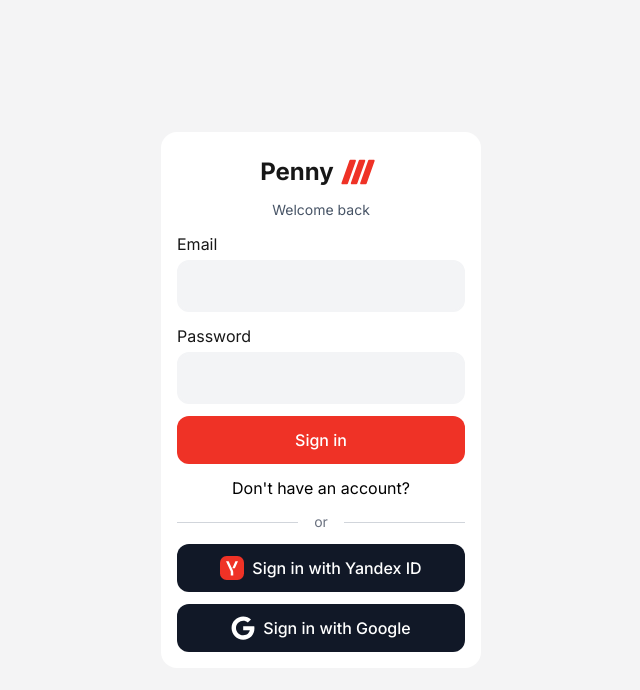
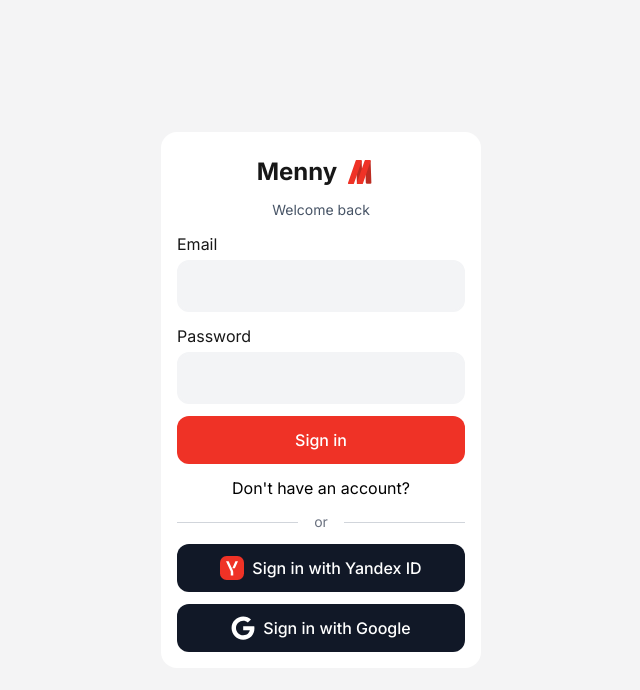
Before and after one commit to VladiWise/monevo, a Next.js app: page /auth/login in a window 1280 px wide. Shown: the top 690 px of the page, without its empty margins (319-959 px from the left). Built offline with nearby package versions, Linux system fonts and the light colour scheme; no server answers.

Commit message:
Client: Style - main name and logo on mail page changed

```diff
--- a/src/components/SvgIcons.tsx
+++ b/src/components/SvgIcons.tsx
@@ -20,21 +20,25 @@
   <svg
     width={size}
     height={size}
-    viewBox="0 0 500 500"
+    viewBox="0 0 608 603"
     fill="none"
     xmlns="http://www.w3.org/2000/svg"
   >
-    <circle cx="250" cy="250" r="250" fill="white" />
+    <ellipse cx="304" cy="301.5" rx="304" ry="301.5" fill="white" />
     <path
-      d="M160.72 129.256C162.133 125.261 165.91 122.59 170.148 122.591L218.474 122.594C225.376 122.594 230.203 129.422 227.901 135.929L144.898 370.565C143.485 374.56 139.708 377.23 135.47 377.23L87.1446 377.23C80.2421 377.23 75.4152 370.402 77.7171 363.895L160.72 129.256Z"
+      d="M312.712 161.205C312.599 157.974 309.945 155.413 306.711 155.415L248.209 155.455C244.815 155.457 242.098 158.272 242.217 161.664L252.139 445.797C252.252 449.029 254.906 451.59 258.14 451.588L316.641 451.545C320.035 451.543 322.751 448.728 322.633 445.336L312.712 161.205Z"
+      fill="#BC2C22"
+    />
+    <path
+      d="M236.279 157.575C237.808 153.136 241.985 150.156 246.68 150.156L301.891 150.158C309.445 150.158 314.751 157.597 312.291 164.739L215.033 447.196C213.505 451.635 209.328 454.615 204.633 454.615L149.423 454.616C141.869 454.616 136.562 447.177 139.022 440.035L236.279 157.575Z"
       fill="#EF3226"
     />
     <path
-      d="M340.133 370.744C338.72 374.739 334.942 377.41 330.705 377.409L282.379 377.406C275.477 377.406 270.65 370.578 272.952 364.071L355.955 129.435C357.368 125.44 361.145 122.77 365.382 122.77L413.708 122.77C420.611 122.77 425.438 129.598 423.136 136.105L340.133 370.744Z"
-      fill="#EF3226"
+      d="M425.88 164.034C425.674 158.109 420.808 153.414 414.88 153.418L366.383 153.451C360.161 153.456 355.18 158.617 355.397 164.835L364.97 438.968C365.177 444.893 370.043 449.589 375.972 449.584L424.467 449.549C430.69 449.544 435.67 444.384 435.452 438.165L425.88 164.034Z"
+      fill="#BC2C22"
     />
     <path
-      d="M258.337 129.256C259.75 125.261 263.528 122.59 267.765 122.591L316.092 122.594C322.994 122.594 327.82 129.422 325.518 135.929L242.516 370.565C241.102 374.56 237.325 377.23 233.088 377.23L184.762 377.23C177.86 377.23 173.033 370.402 175.335 363.895L258.337 129.256Z"
+      d="M349.591 157.575C351.12 153.136 355.297 150.156 359.992 150.156L415.203 150.158C422.757 150.158 428.063 157.597 425.603 164.739L328.345 447.196C326.817 451.635 322.64 454.615 317.945 454.615L262.734 454.616C255.181 454.616 249.874 447.177 252.334 440.035L349.591 157.575Z"
       fill="#EF3226"
     />
   </svg>
--- a/src/components/auth/LoginHeader.tsx
+++ b/src/components/auth/LoginHeader.tsx
@@ -4,7 +4,7 @@
     <section className="w-full flex flex-col items-center justify-center gap-1">
       <section className="flex items-center gap">
 
-        <h1 className="text-2xl font-bold">Penny</h1>
+        <h1 className="text-2xl font-bold">Menny</h1>
         <LogoIcon size={48} />
       </section>
 
```
